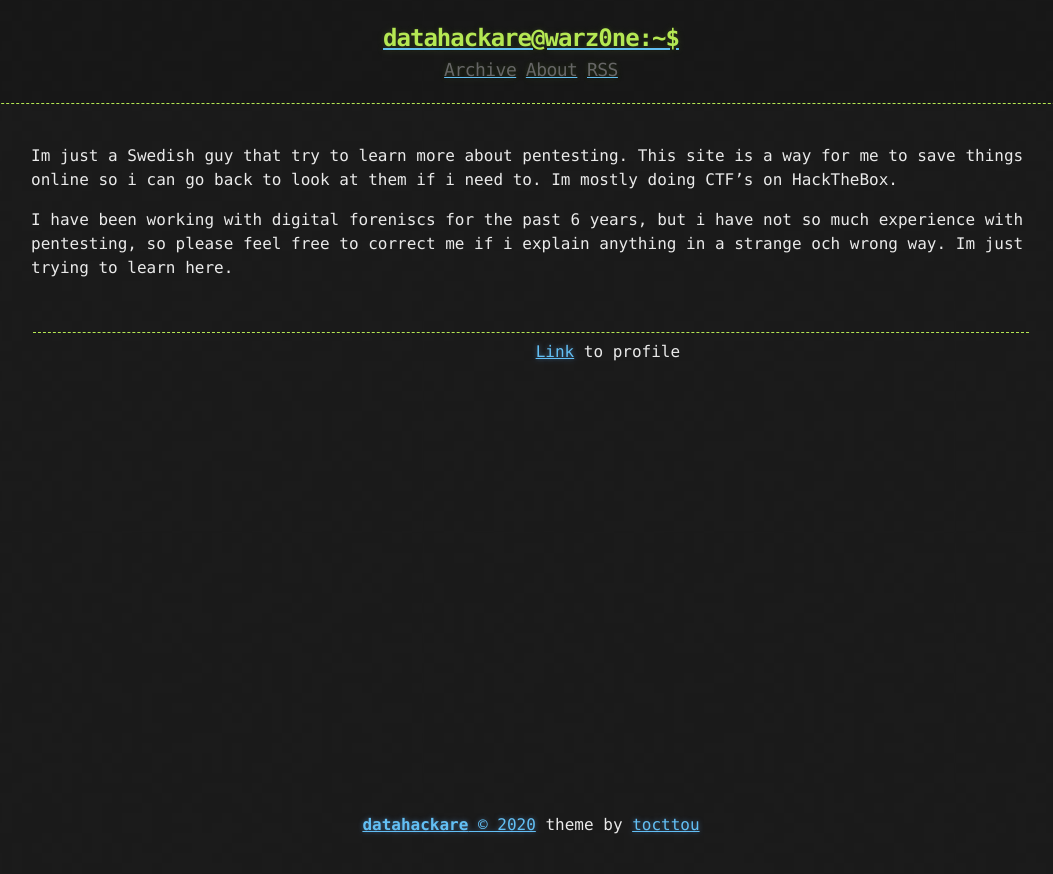
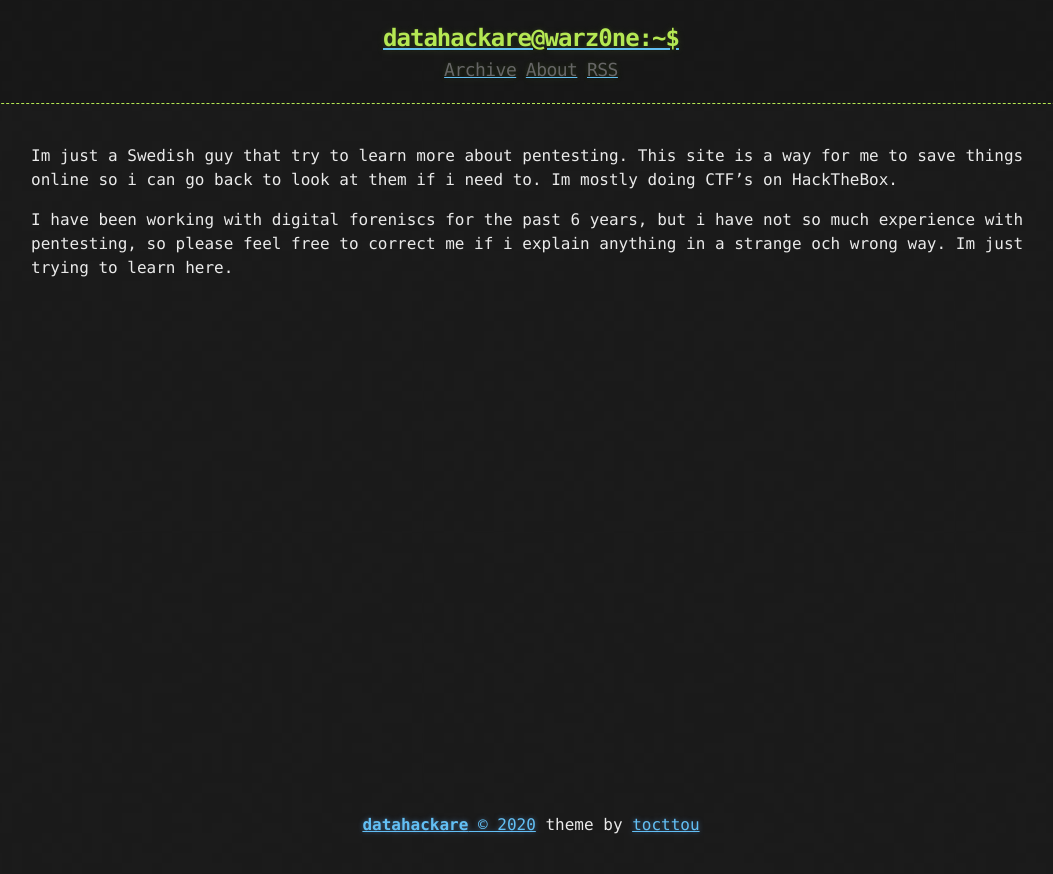
Before and after one commit to datahackare/warz0ne, a Jekyll site: the page built from about.md, in a window 1280 px wide. Shown: the top 874 px of the page, without its empty margins (109-1162 px from the left). Built offline with Jekyll 4.4.1, drawn with Linux system fonts in a browser that asks for light colours.

Commit message:
Update about.md

```diff
--- a/about.md
+++ b/about.md
@@ -7,11 +7,3 @@ Im just a Swedish guy that try to learn more about pentesting.
 This site is a way for me to save things online so i can go back to look at them if i need to. Im mostly doing CTF's on HackTheBox.
 
 I have been working with digital foreniscs for the past 6 years, but i have not so much experience with pentesting, so please feel free to correct me if i explain anything in a strange och wrong way. Im just trying to learn here.
-
-
-
-
-
-|                     |              |
-| :------------------:| :----------: |
-| <script src="https://www.hackthebox.eu/badge/44591"></script> | <a href="https://www.hackthebox.eu/profile/44591">Link</a> to profile |
```
